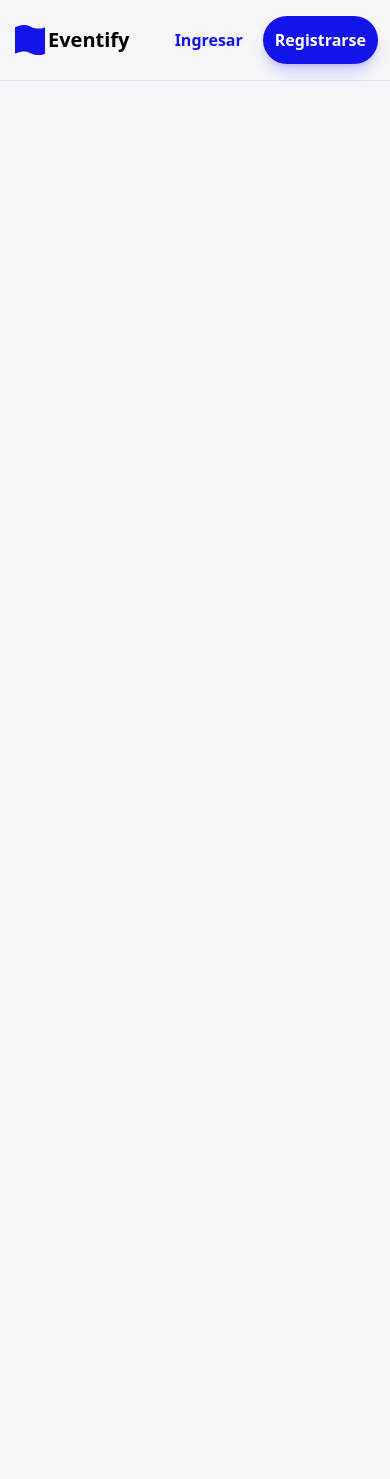
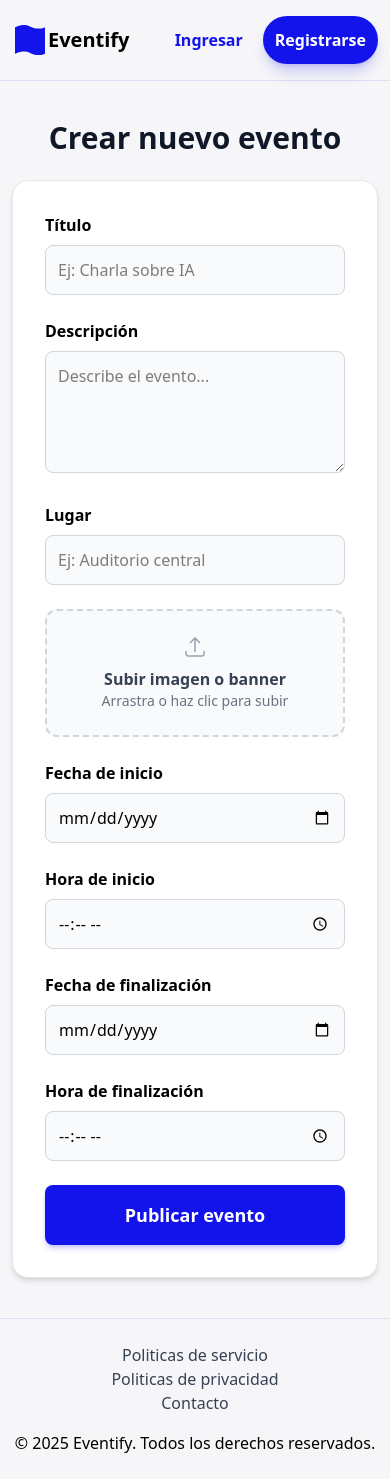
Before and after one commit to eventify-app/frontend, a React app: page /create-event in a window 390 px wide. Before the commit the page ends 844 px from the top, so only its background shows below. Built offline with nearby package versions, Linux system fonts and the light colour scheme; no server answers; the HTML template or start-up script is replaced by a standard one.

Commit message:
implement create event page

```diff
--- a/src/App.jsx
+++ b/src/App.jsx
@@ -8,6 +8,7 @@ import Login from './pages/Login'
 import Registro from './pages/Register'
 import Terminos from './pages/Terminos'
 import Privacidad from './pages/Privacidad'
+import CreateEvent from './pages/CreateEvent'
 
 
 function App() {
@@ -22,6 +23,7 @@ function App() {
           <Route path="/register" element={<Registro />} />
           <Route path="/terminos" element={<Terminos />} />
           <Route path="/privacidad" element={<Privacidad />} />
+          <Route path="/create-event" element={<CreateEvent />} />
         </Routes>
       </BrowserRouter>
     </>
--- /dev/null
+++ b/src/api/services/eventService.js
@@ -0,0 +1,41 @@
+import axiosInstance from "../axiosInstance";
+
+export const eventService = {
+  // Crear evento con multipart/form-data
+  async createEvent(formData) {
+    const res = await axiosInstance.post("/events/", formData, {
+      headers: {
+        "Content-Type": "multipart/form-data",
+      },
+    });
+    return res.data;
+  },
+
+  // Obtener lista de eventos
+  async getEvents() {
+    const res = await axiosInstance.get("/events/");
+    return res.data;
+  },
+
+  // Obtener un evento por ID
+  async getEventById(id) {
+    const res = await axiosInstance.get(`/events/${id}/`);
+    return res.data;
+  },
+
+  // Actualizar evento (también admite FormData)
+  async updateEvent(id, formData) {
+    const res = await axiosInstance.put(`/events/${id}/`, formData, {
+      headers: {
+        "Content-Type": "multipart/form-data",
+      },
+    });
+    return res.data;
+  },
+
+  // Eliminar evento
+  async deleteEvent(id) {
+    const res = await axiosInstance.delete(`/events/${id}/`);
+    return res.data;
+  },
+};
--- /dev/null
+++ b/src/pages/CreateEvent.jsx
@@ -0,0 +1,231 @@
+import { useState } from "react";
+import { useNavigate } from "react-router-dom";
+import { eventService } from "../api/services/eventService";
+import Main from "../layouts/Main";
+
+const CreateEvent = () => {
+  const navigate = useNavigate();
+
+  const [formData, setFormData] = useState({
+    title: "",
+    description: "",
+    place: "",
+    start_date: "",
+    start_time: "",
+    end_date: "",
+    end_time: "",
+  });
+
+  const [coverImage, setCoverImage] = useState(null);
+  const [preview, setPreview] = useState(null);
+  const [loading, setLoading] = useState(false);
+  const [error, setError] = useState("");
+
+  // Manejo de campos normales
+  const handleChange = (e) => {
+    const { id, value } = e.target;
+    setFormData((prev) => ({ ...prev, [id]: value }));
+  };
+
+  // Manejo de la imagen
+  const handleImageChange = (e) => {
+    const file = e.target.files[0];
+    if (file) {
+      setCoverImage(file);
+      setPreview(URL.createObjectURL(file));
+    }
+  };
+
+  const handleSubmit = async (e) => {
+    e.preventDefault();
+    setError("");
+    setLoading(true);
+
+    try {
+      // Crear formData para multipart/form-data
+      const data = new FormData();
+      Object.entries(formData).forEach(([key, value]) => {
+        data.append(key, value);
+      });
+      if (coverImage) {
+        data.append("cover_image", coverImage);
+      }
+
+      await eventService.createEvent(data); // la API recibe multipart
+      navigate("/my-events");
+    } catch (err) {
+      console.error(err);
+      setError(err.response?.data?.detail || "Error al crear el evento");
+    } finally {
+      setLoading(false);
+    }
+  };
+
+  return (
+    <Main>
+      <div className="max-w-3xl mx-auto w-full">
+        <h1 className="text-3xl font-bold mb-6 text-center text-gray-900">
+          Crear nuevo evento
+        </h1>
+
+        <form
+          onSubmit={handleSubmit}
+          className="bg-white p-8 rounded-2xl shadow-md border border-gray-200 space-y-6"
+        >
+          <div>
+            <label htmlFor="title" className="block font-semibold mb-2">
+              Título
+            </label>
+            <input
+              id="title"
+              type="text"
+              value={formData.title}
+              onChange={handleChange}
+              required
+              placeholder="Ej: Charla sobre IA"
+              className="w-full p-3 border border-gray-300 rounded-lg bg-gray-50 focus:ring-2 focus:ring-primary focus:outline-none"
+            />
+          </div>
+
+          <div>
+            <label htmlFor="description" className="block font-semibold mb-2">
+              Descripción
+            </label>
+            <textarea
+              id="description"
+              value={formData.description}
+              onChange={handleChange}
+              rows="4"
+              required
+              placeholder="Describe el evento..."
+              className="w-full p-3 border border-gray-300 rounded-lg bg-gray-50 focus:ring-2 focus:ring-primary focus:outline-none"
+            />
+          </div>
+
+          <div>
+            <label htmlFor="place" className="block font-semibold mb-2">
+              Lugar
+            </label>
+            <input
+              id="place"
+              type="text"
+              value={formData.place}
+              onChange={handleChange}
+              required
+              placeholder="Ej: Auditorio central"
+              className="w-full p-3 border border-gray-300 rounded-lg bg-gray-50 focus:ring-2 focus:ring-primary focus:outline-none"
+            />
+          </div>
+
+          {/* Imagen */}
+          <div className="flex flex-col items-center justify-center w-full p-6 border-2 border-dashed border-gray-300 rounded-xl bg-gray-50 hover:border-primary transition-colors cursor-pointer">
+            <label
+              htmlFor="cover_image"
+              className="cursor-pointer flex flex-col items-center justify-center"
+            >
+              {preview ? (
+                <img
+                  src={preview}
+                  alt="Vista previa"
+                  className="rounded-xl max-h-64 object-cover"
+                />
+              ) : (
+                <>
+                  <span className="material-symbols-outlined text-4xl text-gray-400">
+                    <svg xmlns="http://www.w3.org/2000/svg" fill="none" viewBox="0 0 24 24" stroke-width="1.5" stroke="currentColor" class="size-6">
+                    <path stroke-linecap="round" stroke-linejoin="round" d="M3 16.5v2.25A2.25 2.25 0 0 0 5.25 21h13.5A2.25 2.25 0 0 0 21 18.75V16.5m-13.5-9L12 3m0 0 4.5 4.5M12 3v13.5" />
+                    </svg>
+
+                  </span>
+                  <p className="mt-2 font-semibold text-gray-700">
+                    Subir imagen o banner
+                  </p>
+                  <p className="text-sm text-gray-500">
+                    Arrastra o haz clic para subir
+                  </p>
+                </>
+              )}
+            </label>
+            <input
+              id="cover_image"
+              type="file"
+              accept="image/*"
+              className="hidden"
+              onChange={handleImageChange}
+            />
+          </div>
+
+          {/* Fechas */}
+          <div className="grid grid-cols-1 md:grid-cols-2 gap-6">
+            <div>
+              <label htmlFor="start_date" className="block font-semibold mb-2">
+                Fecha de inicio
+              </label>
+              <input
+                id="start_date"
+                type="date"
+                value={formData.start_date}
+                onChange={handleChange}
+                required
+                className="w-full p-3 border border-gray-300 rounded-lg bg-gray-50 focus:ring-2 focus:ring-primary focus:outline-none"
+              />
+            </div>
+            <div>
+              <label htmlFor="start_time" className="block font-semibold mb-2">
+                Hora de inicio
+              </label>
+              <input
+                id="start_time"
+                type="time"
+                value={formData.start_time}
+                onChange={handleChange}
+                required
+                className="w-full p-3 border border-gray-300 rounded-lg bg-gray-50 focus:ring-2 focus:ring-primary focus:outline-none"
+              />
+            </div>
+            <div>
+              <label htmlFor="end_date" className="block font-semibold mb-2">
+                Fecha de finalización
+              </label>
+              <input
+                id="end_date"
+                type="date"
+                value={formData.end_date}
+                onChange={handleChange}
+                required
+                className="w-full p-3 border border-gray-300 rounded-lg bg-gray-50 focus:ring-2 focus:ring-primary focus:outline-none"
+              />
+            </div>
+            <div>
+              <label htmlFor="end_time" className="block font-semibold mb-2">
+                Hora de finalización
+              </label>
+              <input
+                id="end_time"
+                type="time"
+                value={formData.end_time}
+                onChange={handleChange}
+                required
+                className="w-full p-3 border border-gray-300 rounded-lg bg-gray-50 focus:ring-2 focus:ring-primary focus:outline-none"
+              />
+            </div>
+          </div>
+
+          {error && (
+            <p className="text-center text-red-600 font-medium">{error}</p>
+          )}
+
+          <button
+            type="submit"
+            disabled={loading}
+            className="w-full bg-primary text-white font-bold py-4 px-6 rounded-lg text-lg hover:bg-primary/90 transition-colors shadow-md shadow-primary/20 disabled:opacity-60"
+          >
+            {loading ? "Publicando..." : "Publicar evento"}
+          </button>
+        </form>
+      </div>
+    </Main>
+  );
+};
+
+export default CreateEvent;
```
Also changed, not shown: 1 other file (tests, documents, lock files or other folders).
